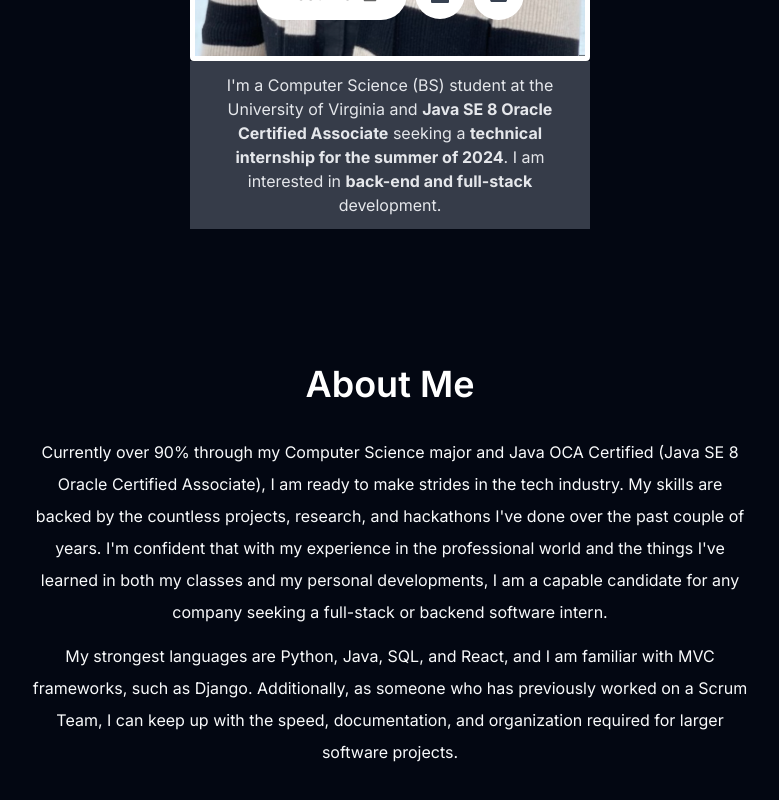
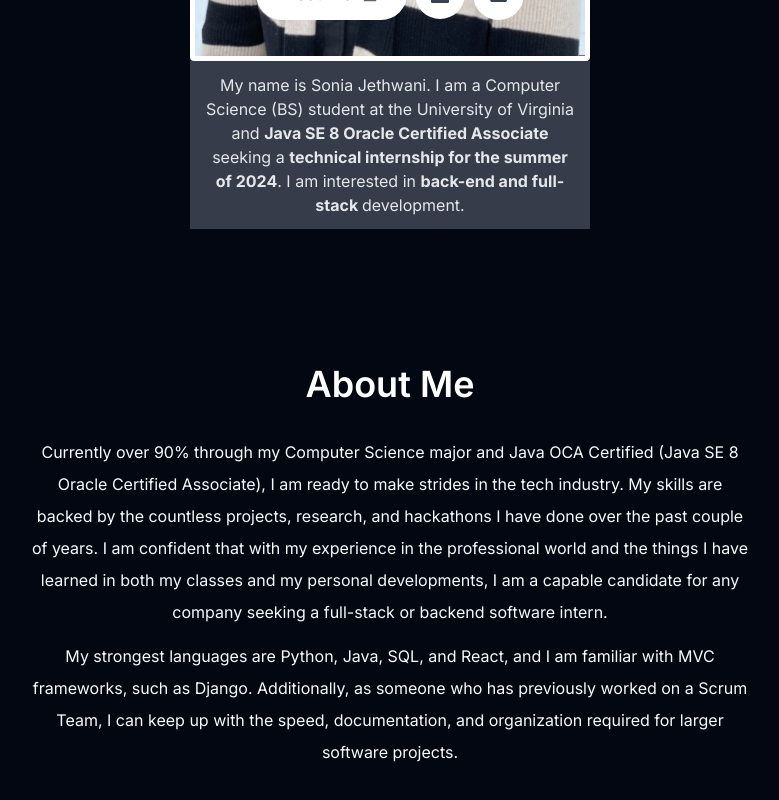
Before and after one commit to soniajethwani/Portfolio-Website, a Next.js app: page / in a window 1280 px wide. Shown: the part 576-1376 px from the top of the page, without its empty margins (250-1029 px from the left). Built offline with nearby package versions, Linux system fonts and the light colour scheme; no server answers.

Commit message:
removed apostrophes

```diff
--- a/components/about.tsx
+++ b/components/about.tsx
@@ -16,7 +16,7 @@ export default function About() {
       <h2 className='text-4xl font-semibold capitalize mb-8 text-white'>About Me</h2>
 
       <p className='mb-3'>
-        Currently over 90% through my Computer Science major and Java OCA Certified (Java SE 8 Oracle Certified Associate), I am ready to make strides in the tech industry. My skills are backed by the countless projects, research, and hackathons I've done over the past couple of years. I'm confident that with my experience in the professional world and the things I've learned in both my classes and my personal developments, I am a capable candidate for any company seeking a full-stack or backend software intern.
+        Currently over 90% through my Computer Science major and Java OCA Certified (Java SE 8 Oracle Certified Associate), I am ready to make strides in the tech industry. My skills are backed by the countless projects, research, and hackathons I have done over the past couple of years. I am confident that with my experience in the professional world and the things I have learned in both my classes and my personal developments, I am a capable candidate for any company seeking a full-stack or backend software intern.
       </p>
 
       <p className='mb-3'>
--- a/components/intro.tsx
+++ b/components/intro.tsx
@@ -35,7 +35,7 @@ export default function Intro() {
               className="rounded object-cover border-[0.35rem] border-white" />
                 <div className="bottom-0 px-4 py-3 bg-gray-500/50 w-full">
                 <p className="text-gray-200 text-center">
-                     I'm a Computer Science (BS) student at the University of Virginia  and <span className="font-bold">Java SE 8 Oracle Certified Associate</span> seeking a {" "}
+                     My name is Sonia Jethwani. I am a Computer Science (BS) student at the University of Virginia  and <span className="font-bold">Java SE 8 Oracle Certified Associate</span> seeking a {" "}
                     <span className="font-bold">technical internship for the summer of 2024</span>. I am interested in {" "}
                     <span className="font-bold">back-end and full-stack </span> development.
                 </p>
```
